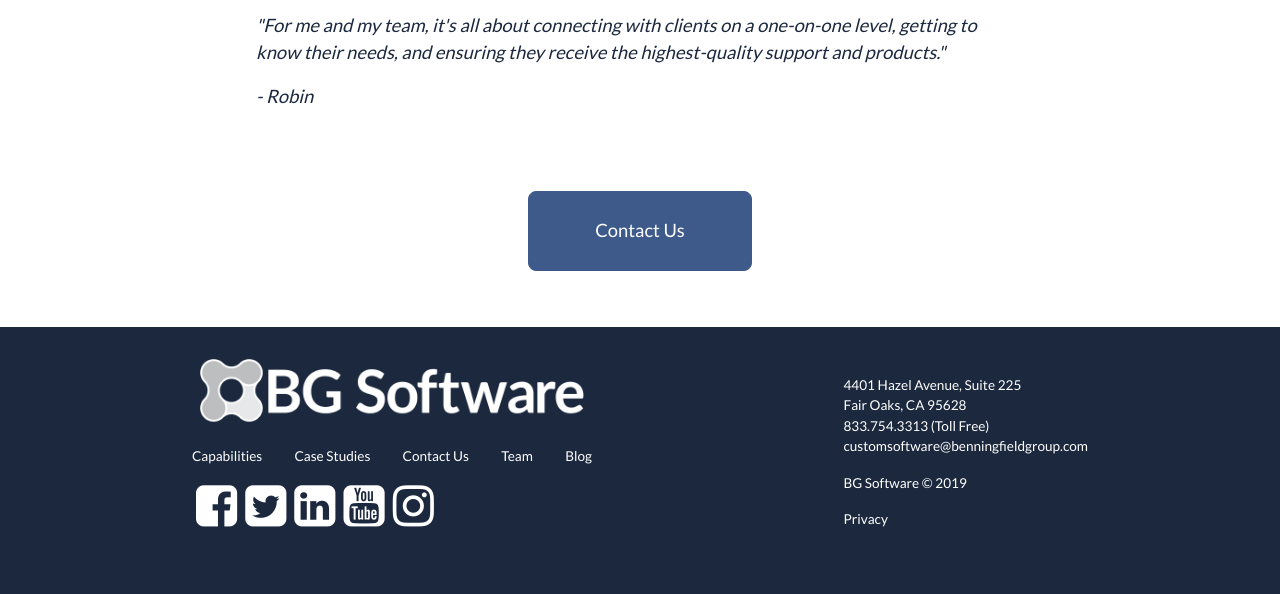
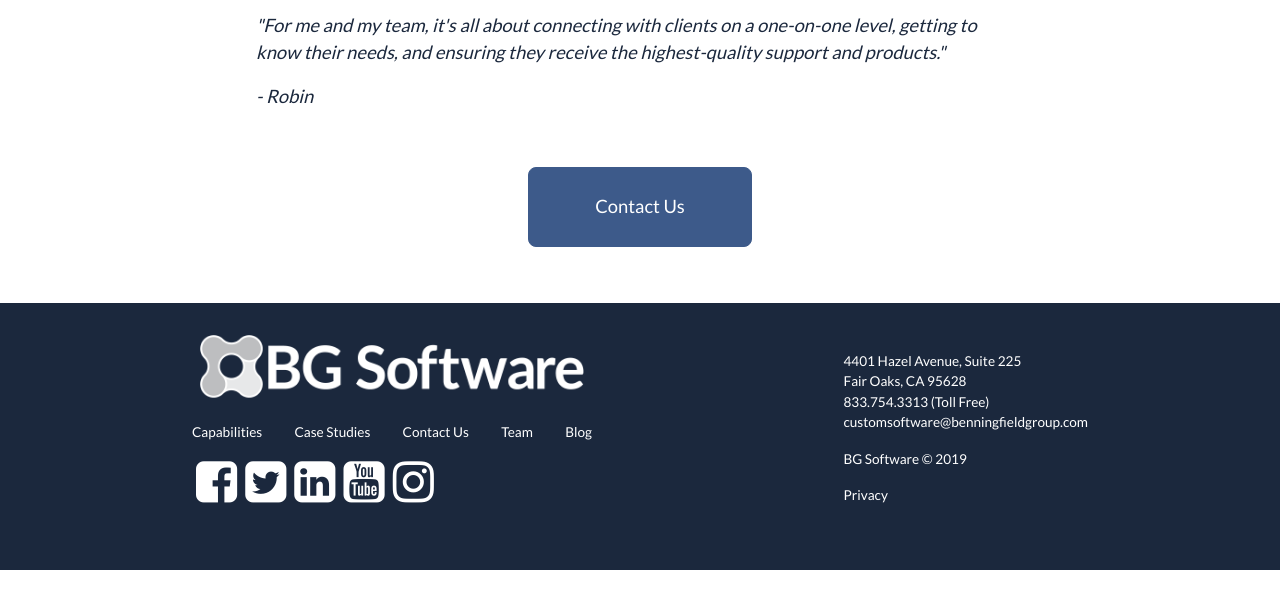
Before and after one commit to bgsoftware/company-site, a Jekyll site: the page built from our-team.html, in a window 1280 px wide. Shown: the part 1088-1682 px from the top of the page. Built offline with Jekyll 4.4.1, drawn with Linux system fonts in a browser that asks for light colours; comment, search, counter and statistics services are not loaded; after the commit the page ends 1658 px from its top, so only the background shows below that.

Commit message:
Fix spacing between cta buttons in case studies

```diff
--- a/_includes/pre-footer-buttons.html
+++ b/_includes/pre-footer-buttons.html
@@ -1,9 +1,9 @@
-<div id="pre-footer-buttons" class="d-flex justify-content-center w-100">
+<div id="pre-footer-buttons" class="d-flex justify-content-center w-100 pb-3">
   <div class="pre-footer-buttons__inner-container d-flex justify-content-around">
 
     <!-- Optionally display this button -->
     {% if include.hasSoftwareDevelopment %}
-      <div class="pt-5 pb-4 d-flex align-content-center">
+      <div class="pt-2 pb-2 d-flex align-content-center">
         {%
           include button.html
           link="/capabilities/software-development.html"
@@ -14,7 +14,7 @@
 
     <!-- Optionally display this button -->
     {% if include.hasSoftwareDevelopmentProcess %}
-      <div class="pt-5 pb-4 d-flex align-content-center">
+      <div class="pt-2 pb-2 d-flex align-content-center">
         {%
           include button.html
           link="/process.html"
@@ -24,7 +24,7 @@
     {% endif %}
 
     <!-- Always display this buttonn -->
-    <div class="pt-5 pb-4 d-flex align-content-center">
+    <div class="pt-2 pb-2 d-flex align-content-center">
       {%
         include button.html
         link="/contact-form.html"
--- a/_sass/_media-queries.scss
+++ b/_sass/_media-queries.scss
@@ -20,6 +20,7 @@
   @include font-size--md();
   @include homepage-blog--md();
   @include navigation-bar--md();
+  @include pre-footer-buttons--md();
   @include security-audit--md();
   @include survey--md();
   @include team--md();
--- a/_sass/components/_pre-footer-buttons.scss
+++ b/_sass/components/_pre-footer-buttons.scss
@@ -1,15 +1,23 @@
 .pre-footer-buttons__inner-container {
   width: 100%;
+  flex-direction: column;
+  align-items: center;
 }
 
 @mixin pre-footer-buttons--sm() {
   .pre-footer-buttons__inner-container {
-    width: 75%;
+    flex-direction: row;
+  }
+}
+
+@mixin pre-footer-buttons--md() {
+  .pre-footer-buttons__inner-container {
+    width: 85%;
   }
 }
 
 @mixin pre-footer-buttons--lg() {
   .pre-footer-buttons__inner-container {
-    width: 50%;
+    width: 65%;
   }
 }
```
